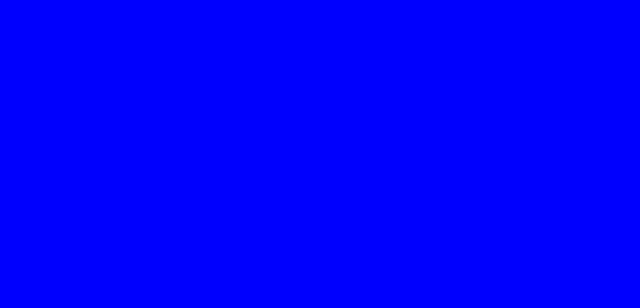
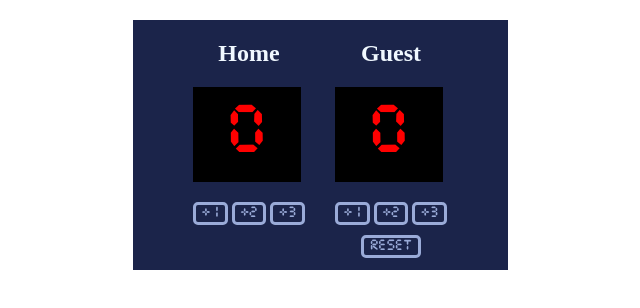
Before and after one commit to guillermoguevara887/game-score, a plain HTML site: page index.html in a window 1280 px wide. Shown: the whole page, without its empty margins (320-960 px from the left). Drawn offline with Linux system fonts and the light colour scheme.

Commit message:
final commit

```diff
--- a/index.html
+++ b/index.html
@@ -9,10 +9,41 @@
 </head>
 
 <body>
+    <div class="main-container">
+        <div class="container">
+
+            <div class="score-container">
+                <h2>Home</h2>
+                <div id="score-left" class="score-home">0</div>
+                <div class="button-container">
+                    <button class="btn-one bnt" onclick="addOne()">+1</button>
+                    <button class="btn-two bnt" onclick="addTwo()">+2</button>
+                    <button class="btn-three bnt" onclick="addThree()">+3</button>
+                </div>
+
+            </div>
+            <div class="score-container">
+                <h2>Guest</h2>
+                <div id="score-right" class="score-home">0</div>
+                <div class="button-container">
+                    <button class="btn-one bnt" onclick="addOneGuest()">+1</button>
+                    <button class="btn-two bnt" onclick="addTwoGuest()">+2</button>
+                    <button class="btn-three bnt" onclick="addThreeGuest()">+3</button>
+                </div>
+                <button class="bnt" onclick="reset()">Reset</button>
+
+            </div>
+
+        </div>
+
+    </div>
+
+
+    </div>
 
 
 
-    <script src="./main.js"></script>
+    <script src=" ./main.js"></script>
 </body>
 
 </html>
--- a/main.js
+++ b/main.js
@@ -1 +1,45 @@
-console.log("hello");
+let scoreLeft = document.getElementById("score-left");
+let scoreRight = document.getElementById("score-right");
+var scoreHome = 0;
+var scoreGuest = 0;
+
+
+
+function addOne() {
+    scoreHome = scoreHome + 1;
+    scoreLeft.textContent = +scoreHome;
+
+}
+function addTwo() {
+    scoreHome = scoreHome + 2;
+    scoreLeft.textContent = +scoreHome;
+
+}
+function addThree() {
+    scoreHome = scoreHome + 3;
+    scoreLeft.textContent = +scoreHome;
+
+}
+function addOneGuest() {
+    scoreGuest = scoreGuest + 1;
+    scoreRight.textContent = +scoreGuest;
+
+}
+function addTwoGuest() {
+    scoreGuest = scoreGuest + 2;
+    scoreRight.textContent = +scoreGuest;
+
+}
+function addThreeGuest() {
+    scoreGuest = scoreGuest + 3;
+    scoreRight.textContent = +scoreGuest;
+
+}
+
+function reset() {
+    scoreHome = 0;
+    scoreGuest = 0;
+    scoreLeft.textContent = +scoreGuest;
+    scoreRight.textContent = +scoreGuest;
+
+}
--- a/style.css
+++ b/style.css
@@ -1,3 +1,58 @@
+@font-face {
+    font-family: CursedTimerUlil-Aznm;
+    src: url(./CursedTimerUlil-Aznm.ttf);
+}
+
+
 body {
-    background-color: blue;
+    margin: 0;
+
 }
+
+.main-container {
+    display: flex;
+    justify-content: center;
+    margin-top: 20px;
+}
+
+.score-home {
+    width: 108px;
+    height: 80px;
+    padding-top: 15px;
+    background-color: black;
+    font-family: CursedTimerUlil-Aznm;
+    color: red;
+    font-size: 60px;
+    text-align: center;
+    margin-bottom: 20px;
+
+}
+
+.container {
+    width: 375px;
+    height: 250px;
+    background-color: rgb(27, 36, 74);
+    color: aliceblue;
+    display: flex;
+    justify-content: center;
+    gap: 30px;
+    text-align: center;
+
+}
+
+.bnt {
+    font-family: CursedTimerUlil-Aznm;
+    background-color: rgb(27, 36, 74);
+    color: rgb(154, 171, 216);
+    border: solid rgb(154, 171, 216);
+    border-radius: 5px;
+}
+
+.button-container {
+    margin-bottom: 10px;
+}
+
+:hover.bnt {
+    cursor: pointer;
+    transform: scale(1.1);
+}
```
Also changed, not shown: CursedTimerUlil-Aznm.ttf (added).
